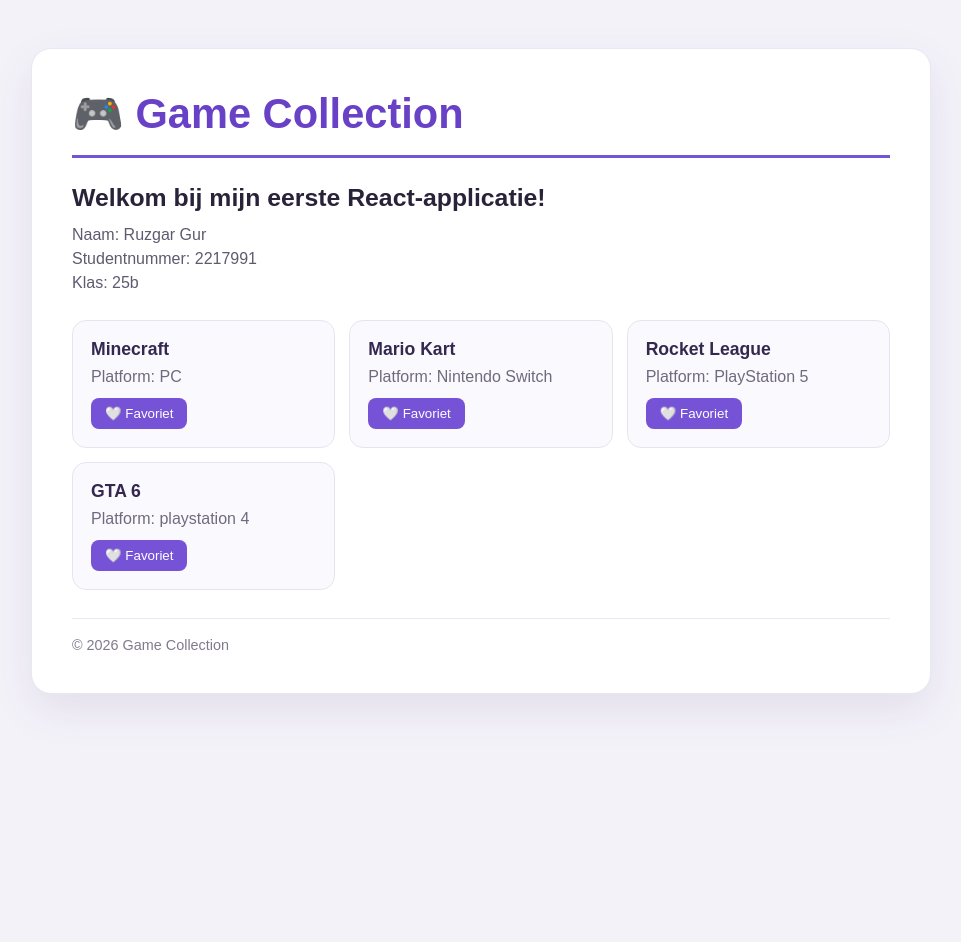
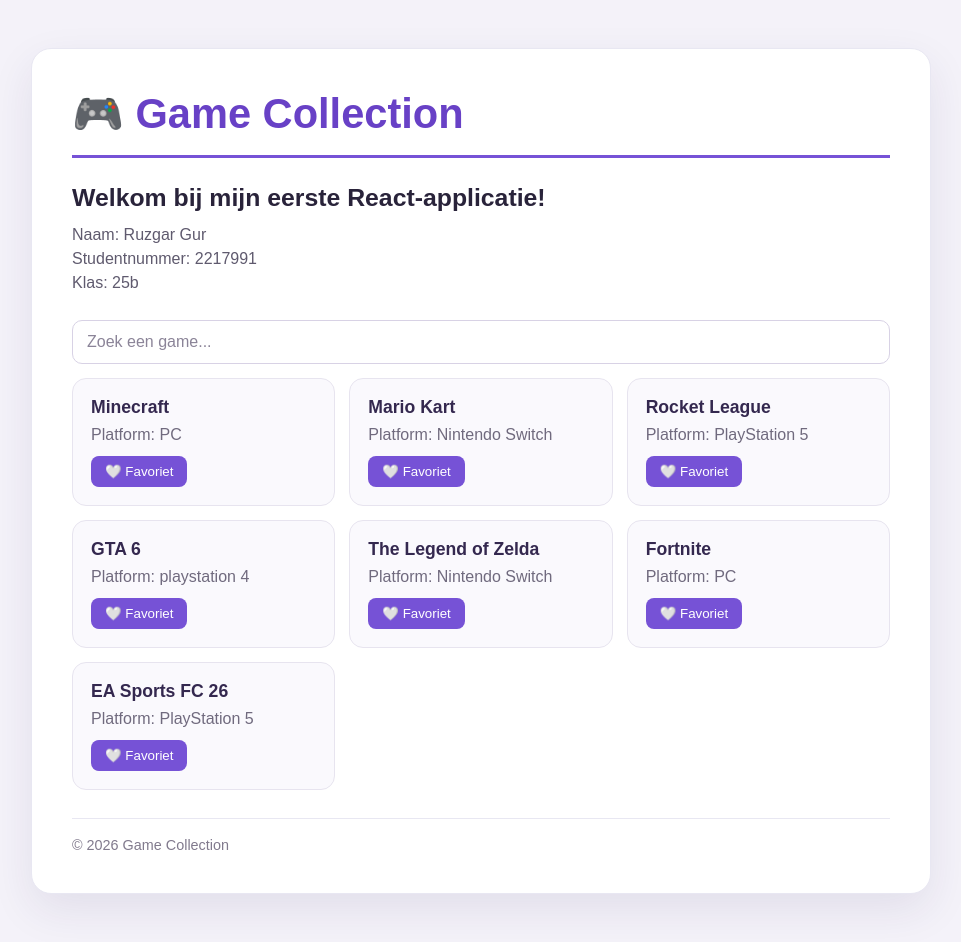
Before and after one commit to Ruzgar-0606/react, a React (Vite) app: page / in a window 1280 px wide. Shown: the whole page, without its empty margins (159-1120 px from the left). Before the commit the page ends 848 px from the top, so only its background shows below. Built offline with nearby package versions, Linux system fonts and the light colour scheme.

Commit message:
Les 7 - Zoekfunctie toegevoegd

```diff
--- a/src/App.css
+++ b/src/App.css
@@ -37,6 +37,32 @@
   grid-template-columns: repeat(auto-fit, minmax(210px, 1fr));
   gap: 14px;
   margin-top: 28px;
+}
+
+.search-input {
+  grid-column: 1 / -1;
+  width: 100%;
+  padding: 12px 14px;
+  border: 1px solid #d8d2e5;
+  border-radius: 10px;
+  background: #fff;
+  color: #332d40;
+  font: inherit;
+}
+
+.search-input::placeholder {
+  color: #8b8498;
+}
+
+.search-input:focus {
+  border-color: #7652d6;
+  outline: 3px solid rgb(118 82 214 / 16%);
+}
+
+.empty-results {
+  grid-column: 1 / -1;
+  margin: 0;
+  color: #706a7e;
 }
 
 .game-card {
--- a/src/App.jsx
+++ b/src/App.jsx
@@ -1,3 +1,4 @@
+import { useState } from 'react'
 import './App.css'
 import Header from './components/Header.jsx'
 import Footer from './components/Footer.jsx'
@@ -24,9 +25,29 @@
     title: 'GTA 6',
     platform: 'playstation 4',
   },
+  {
+    id: 5,
+    title: 'The Legend of Zelda',
+    platform: 'Nintendo Switch',
+  },
+  {
+    id: 6,
+    title: 'Fortnite',
+    platform: 'PC',
+  },
+  {
+    id: 7,
+    title: 'EA Sports FC 26',
+    platform: 'PlayStation 5',
+  },
 ]
 
 function App() {
+  const [search, setSearch] = useState('')
+  const filteredGames = games.filter((game) =>
+    game.title.toLowerCase().includes(search.toLowerCase()),
+  )
+
   return (
     <div className="container">
       <Header title="🎮 Game Collection" />
@@ -38,13 +59,25 @@
         <p>Klas: 25b</p>
 
         <div className="game-cards">
-          {games.map((game) => (
+          <input
+            className="search-input"
+            type="search"
+            placeholder="Zoek een game..."
+            aria-label="Zoek een game"
+            value={search}
+            onChange={(event) => setSearch(event.target.value)}
+          />
+          {filteredGames.length > 0 ? (
+            filteredGames.map((game) => (
             <GameCard
               key={game.id}
               title={game.title}
               platform={game.platform}
             />
-          ))}
+            ))
+          ) : (
+            <p className="empty-results">Geen games gevonden.</p>
+          )}
         </div>
       </div>
 
```
Also changed, not shown: inlevering.txt.
